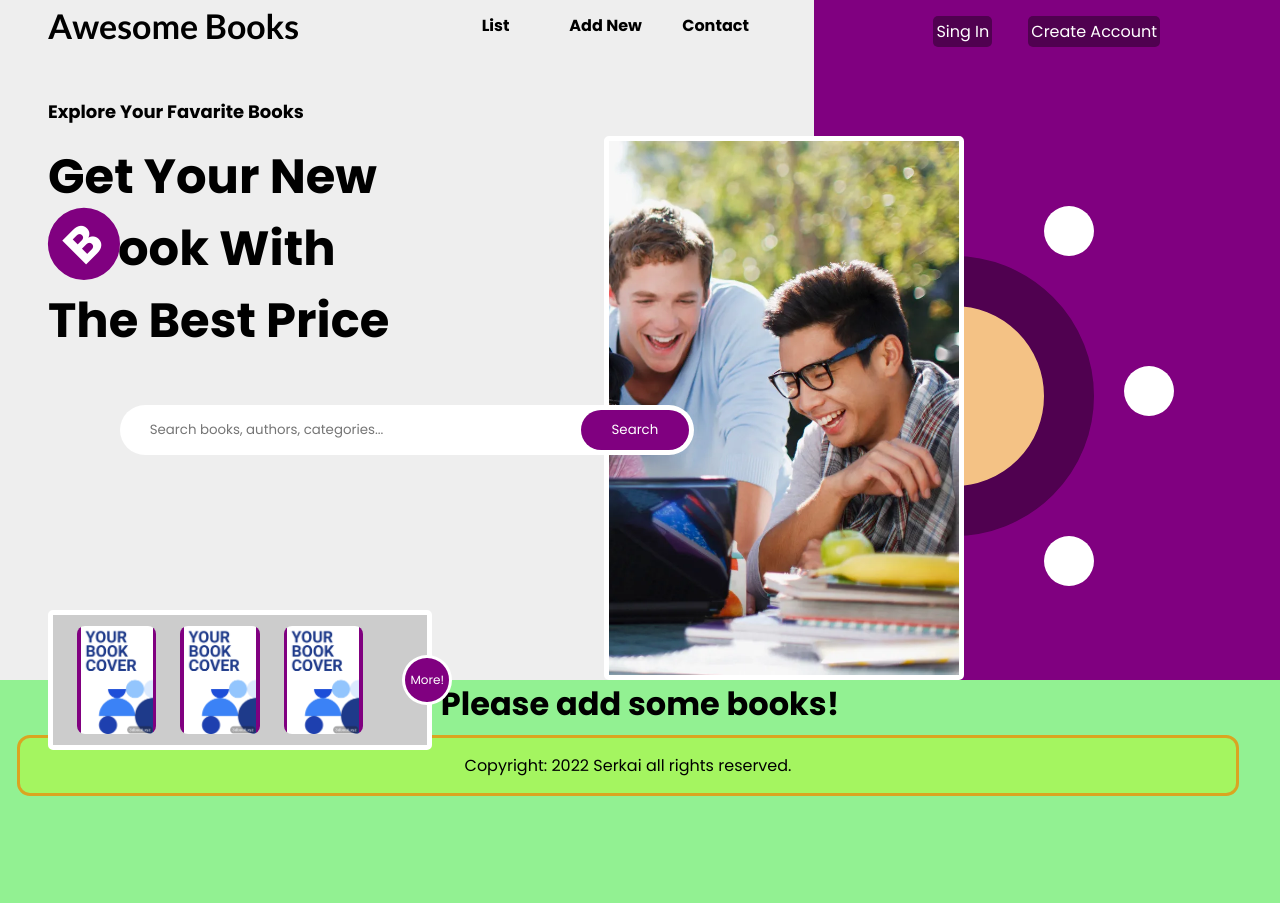
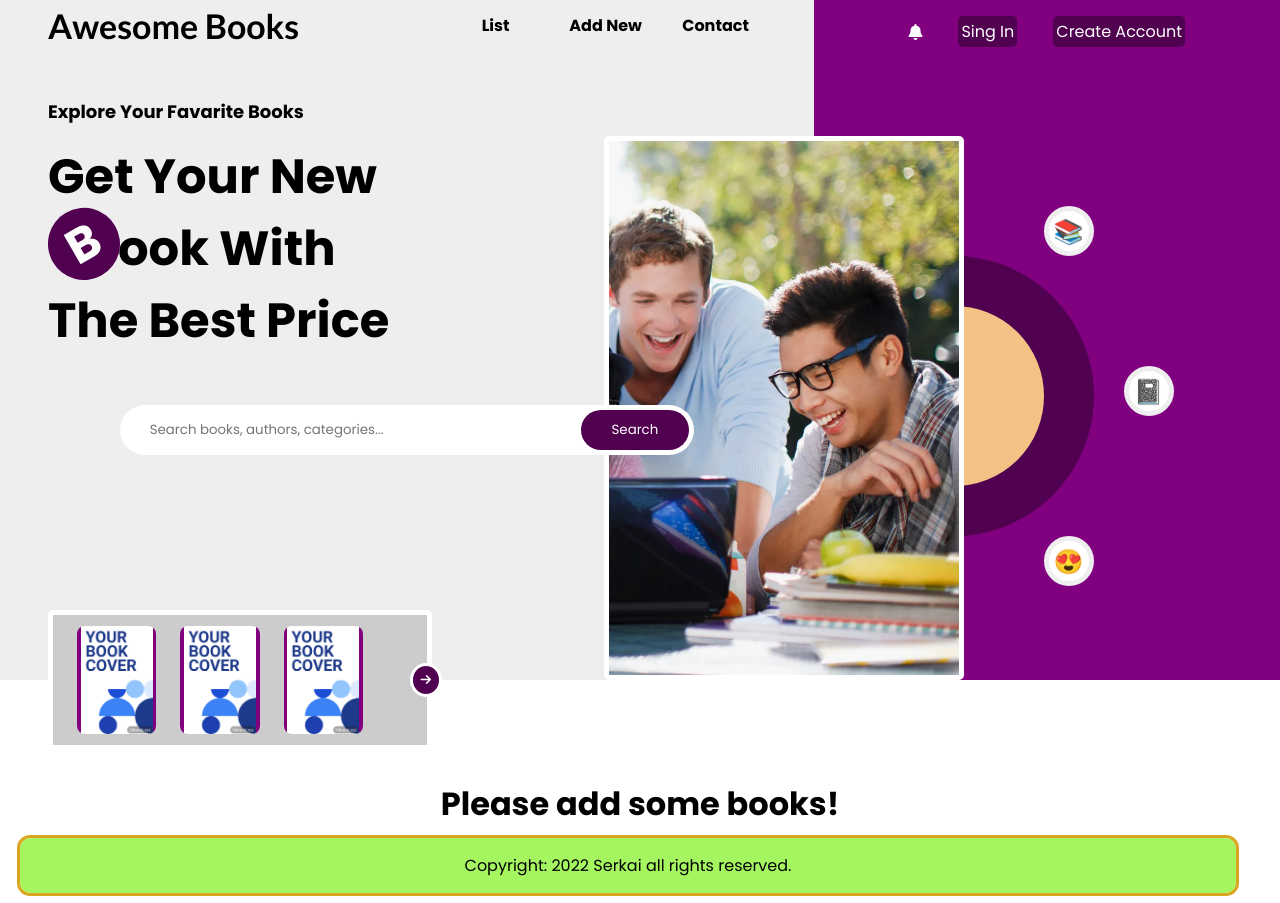
Before and after one commit to HabibPayenda/awesomeBooks, a website: page index.html in a window 1280 px wide. Before the commit the page ends 803 px from the top, so only its background shows below. Drawn offline with Linux system fonts and the light colour scheme.

Commit message:
Adds icons and emojis

```diff
--- a/index.html
+++ b/index.html
@@ -5,6 +5,7 @@
   <meta http-equiv="X-UA-Compatible" content="IE=edge">
   <meta name="viewport" content="width=device-width, initial-scale=1.0">
   <link rel="stylesheet" href="./src/stylesheets/style.css">
+  <script src="https://kit.fontawesome.com/105bcdf182.js" crossorigin="anonymous"></script>
   <title>Awesome Books</title>
 </head>
 <body>
@@ -37,7 +38,9 @@
       </div>
       <div class="storiesContainer">
         <div class="stories">
-          <div class="allStories">More!</div>
+          <div class="allStories">
+            <i class="fa-solid fa-arrow-right"></i>
+          </div>
           <div class="stroyItem"></div>
           <div class="stroyItem"></div>
           <div class="stroyItem"></div>
@@ -47,15 +50,16 @@
     <div class="headerRight">
       <div class="accountContainer">
         <ul class="accountLinks">
+          <i class="fa-solid fa-bell"></i>
           <li class="accountLink">Sing In</li>
           <li class="accountLink">Create Account</li>
         </ul>
       </div>
       <div class="graphics">
         <div class="iconsContainer">
-          <div class="iconOne icon"></div>
-          <div class="iconTwo icon"></div>
-          <div class="iconThree icon"></div>
+          <div class="iconOne icon">😍</div>
+          <div class="iconTwo icon">📚</div>
+          <div class="iconThree icon">📓</div>
         </div>
       </div>
     </div>
--- a/src/stylesheets/style.css
+++ b/src/stylesheets/style.css
@@ -8,7 +8,7 @@
 }
 
 body {
-  background-color: #92f192;
+  background-color: white;
 }
 
 .h2 {
@@ -22,6 +22,7 @@ body {
   width: 100%;
   background-color: #eee;
   height: 85vh;
+  margin-bottom: 100px;
 }
 
 .headerLeft {
@@ -135,10 +136,10 @@ body {
   position: absolute;
   top: 110px;
   left: 0;
-  background-color: purple;
+  background-color: rgb(80, 1, 80);
   padding: 0 20px;
   border-radius: 100%;
-  transform: rotate(-45deg) !important;
+  transform: rotate(-30deg) !important;
   color: white;
 }
 
@@ -168,7 +169,7 @@ body {
   flex: 1;
   padding: 10px 0;
   border: none;
-  background-color: purple;
+  background-color: rgb(80, 1, 80);
   color: white;
   border-radius: 30px;
 }
@@ -195,11 +196,11 @@ body {
 .allStories {
   position: absolute;
   top: 50%;
-  right: -25px;
+  right: -15px;
   transform: translateY(-50%);
-  background-color: purple;
+  background-color: rgb(80, 1, 80);
   color: white;
-  padding: 13px 5px;
+  padding: 5px 8px;
   border: solid 3px white;
   font-size: 12px;
   border-radius: 100%;
@@ -272,6 +273,11 @@ body {
 }
 
 .icon {
+  display: flex;
+  align-items: center;
+  justify-content: center;
+  border: solid 5px #eee;
+  font-size: 24px;
   height: 50px;
   width: 50px;
   background-color: white;
```
